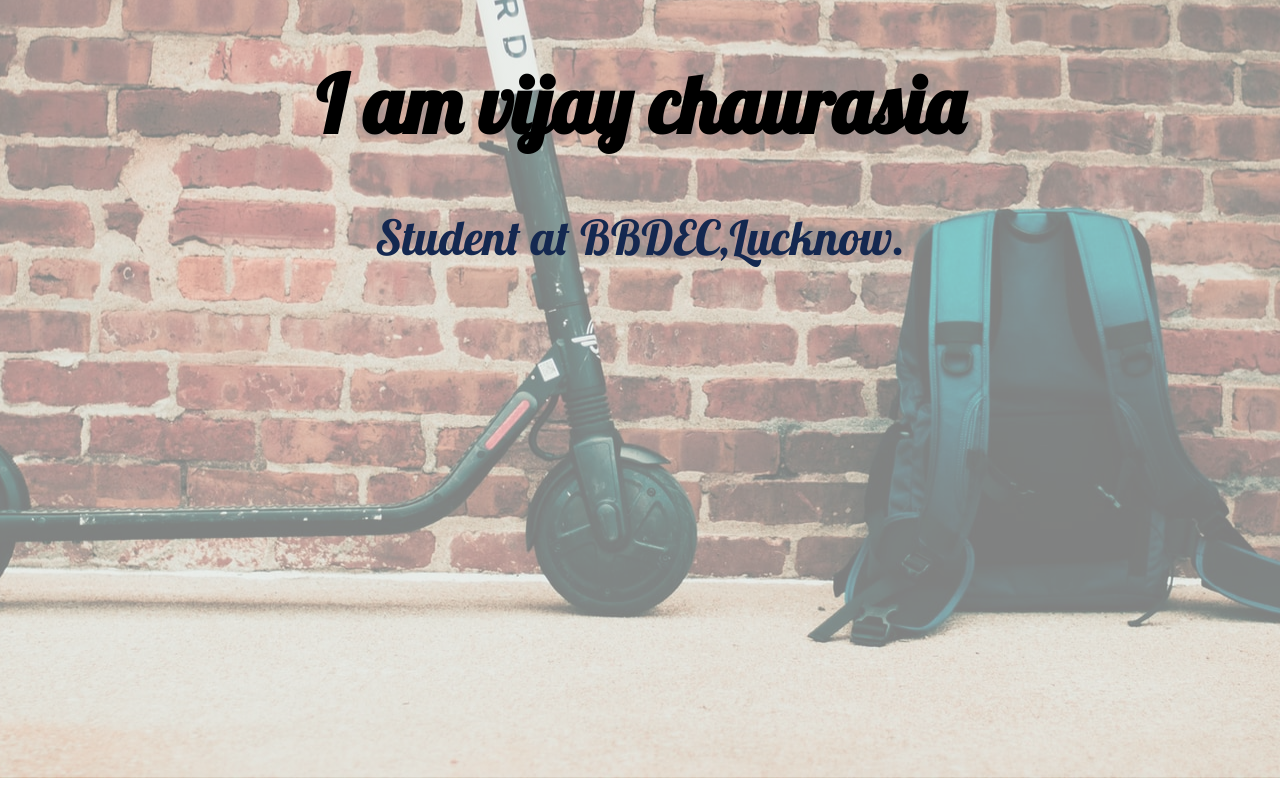
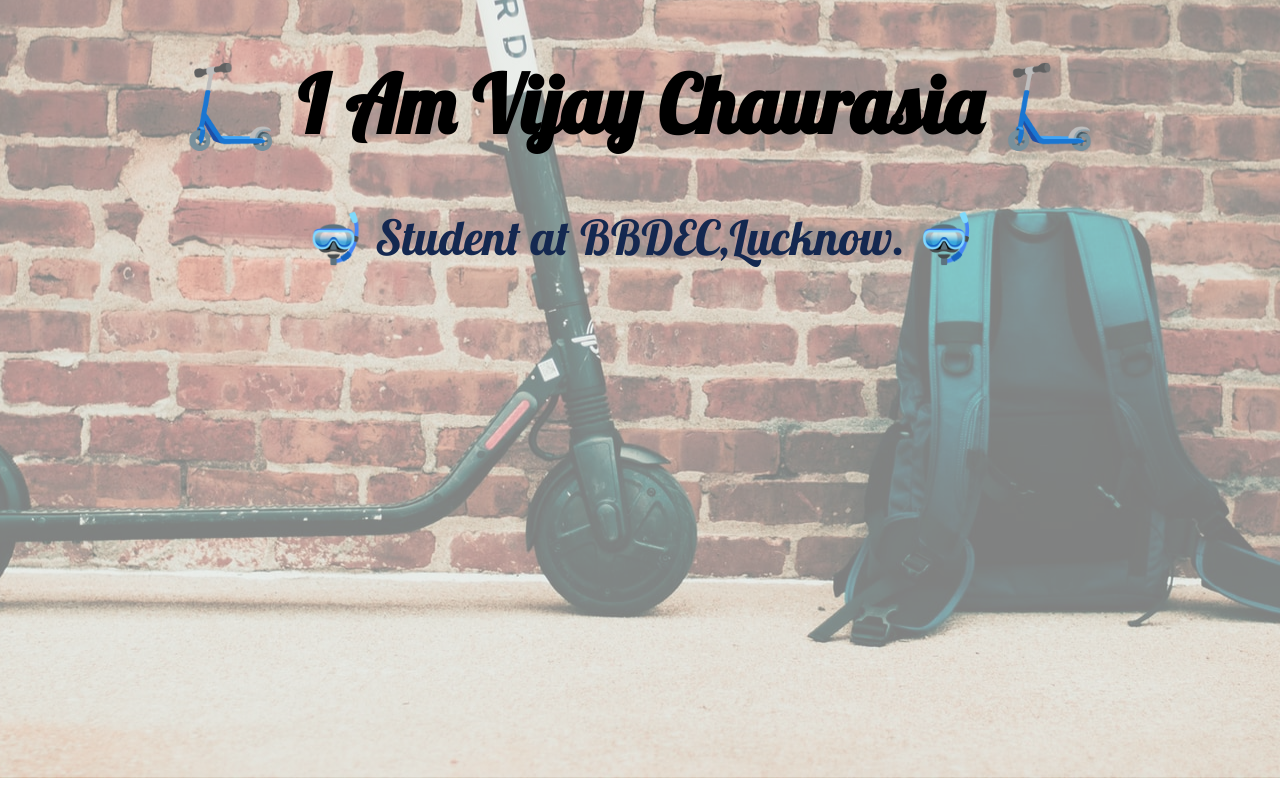
Before and after one commit to Bug-007/cv, a plain HTML site: page index.html in a window 1280 px wide. Drawn offline with Linux system fonts and the light colour scheme.

Commit message:
Add files via upload

```diff
--- a/index.html
+++ b/index.html
@@ -11,8 +11,8 @@
 <body class="main-body">
     <!-- <img src="scooter.jpg" alt=""> -->
     <div class="container">
-        <h1 class="heading">I am vijay chaurasia</h1>
-        <div class="my-des">Student at BBDEC,Lucknow.</div>
+        <h1 class="heading">🛴 I Am Vijay Chaurasia 🛴</h1>
+        <div class="my-des">🤿 Student at BBDEC,Lucknow. 🤿</div>
     </div>
 </body>
 
```
